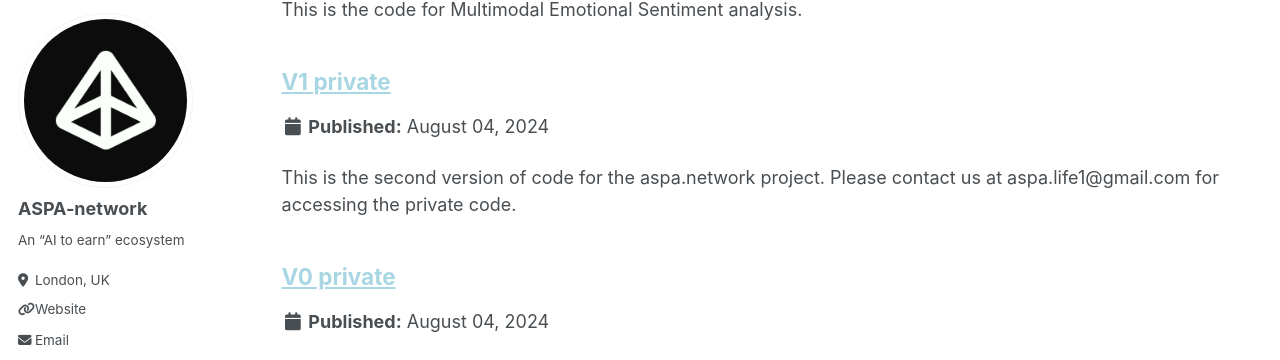
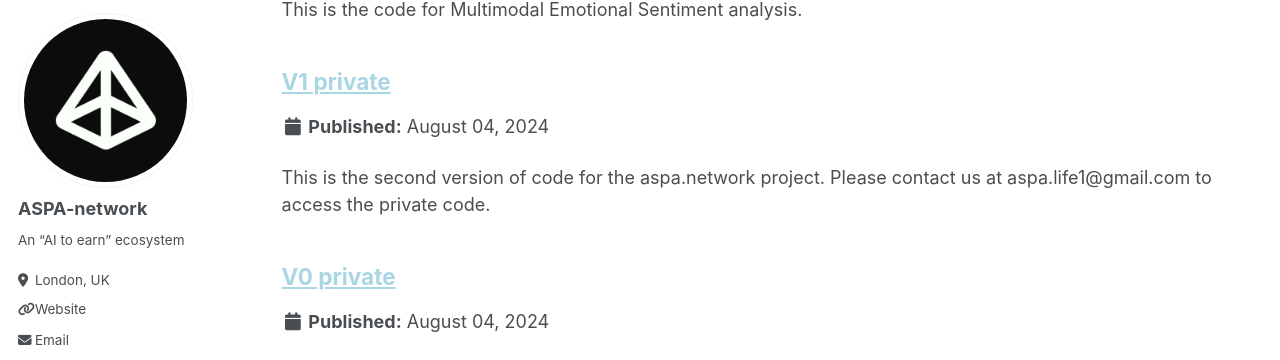
Before and after one commit to aspa-network/aspa-network.github.io, a Jekyll site: the page built from _pages/code_base.md, in a window 1280 px wide and 900 px high, scrolled down 547 px. Shown: the part 93-453 px from the top of the window. Built offline with Jekyll 4.4.1, drawn with Linux system fonts in a browser that asks for light colours.

Commit message:
Update private_v1.md

```diff
--- a/_code_base/private_v1.md
+++ b/_code_base/private_v1.md
@@ -2,6 +2,6 @@
 title: "[V1 private](https://github.com/aspa-network/aspa-v1-share)"
 collection: code_base
 permalink: /code_base/private_v1
-excerpt: 'This is the second version of code for the aspa.network project. Please contact us at aspa.life1@gmail.com for accessing the private code.'
+excerpt: 'This is the second version of code for the aspa.network project. Please contact us at aspa.life1@gmail.com to access the private code.'
 last update: 2024-05-26
 ---
```
